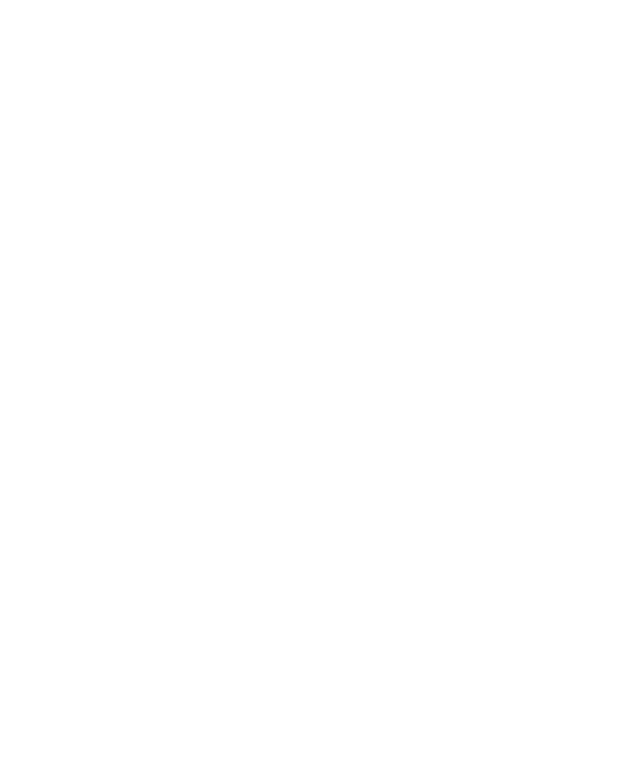
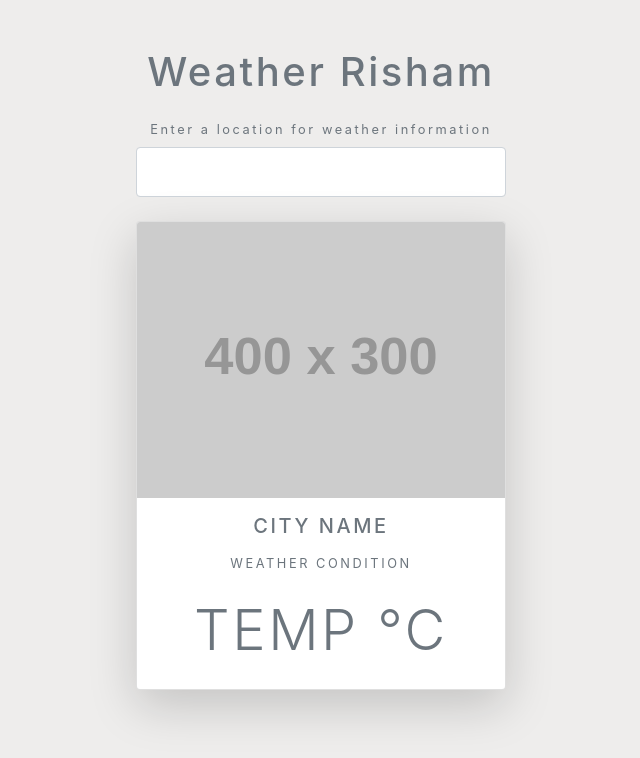
Before and after one commit to balwaninitu/javascript, a plain HTML site: page weather-app/index.html in a window 1280 px wide. Shown: the whole page, without its empty margins (319-959 px from the left). Drawn offline with nearby package versions, Linux system fonts and the light colour scheme; placeholder pictures from the web are drawn by us.

Commit message:
HTML & CSS Template

```diff
--- a/weather-app/index.html
+++ b/weather-app/index.html
@@ -1,16 +1,42 @@
 <!DOCTYPE html>
 <html lang="en">
 <head>
-    <meta charset="UTF-8">
-    <meta http-equiv="X-UA-Compatible" content="IE=edge">
-    <meta name="viewport" content="width=device-width, initial-scale=1.0">
-    <link rel="stylesheet" href="https://stackpath.bootstrapcdn.com/bootstrap/4.3.1/css/bootstrap.min.css" integrity="sha384-ggOyR0iXCbMQv3Xipma34MD+dH/1fQ784/j6cY/iJTQUOhcWr7x9JvoRxT2MZw1T" crossorigin="anonymous">
+  <meta charset="UTF-8">
+  <meta name="viewport" content="width=device-width, initial-scale=1.0">
+  <meta http-equiv="X-UA-Compatible" content="ie=edge">
+  <link rel="stylesheet" href="https://stackpath.bootstrapcdn.com/bootstrap/4.3.1/css/bootstrap.min.css" integrity="sha384-ggOyR0iXCbMQv3Xipma34MD+dH/1fQ784/j6cY/iJTQUOhcWr7x9JvoRxT2MZw1T" crossorigin="anonymous">
   <link rel="stylesheet" href="styles.css">
-    <title>Ninja Weather</title>
+  <title>Risham Weather</title>
 </head>
 <body>
 
-    <script src="scripts/forecast.js"></script>
-    <script src="scripts/app.js"></script>
+    <div class="container my-5 mx-auto">
+
+        <h1 class="text-muted text-center my-4">Weather Risham</h1>
+
+        <form class="change-location my-4 text-center text-muted">
+          <label for="city">Enter a location for weather information</label>
+          <input type="text" name="city" class="form-control p-4">
+        </form>
+
+        <div class="card shadow-lg rounded">
+          <img src="https://via.placeholder.com/400x300" class="time card-img-top">
+          <div class="icon bg-light mx-auto text-center">
+            <!-- icon here later -->
+          </div>
+          <div class="text-muted text-uppercase text-center details">
+            <h5 class="my-3">City name</h5>
+            <div class="my-3">Weather condition</div>
+            <div class="display-4 my-4">
+              <span>temp</span>
+              <span>&deg;C</span>
+            </div>
+          </div>
+        </div>
+
+      </div>
+
+  <script src="scripts/forecast.js"></script>
+  <script src="scripts/app.js"></script>
 </body>
 </html>
--- a/weather-app/styles.css
+++ b/weather-app/styles.css
@@ -0,0 +1,8 @@
+body {
+  background: #eeedec;
+  letter-spacing: 0.2em;
+  font-size: 0.8em;
+}
+.container {
+  max-width: 400px;
+}
```
